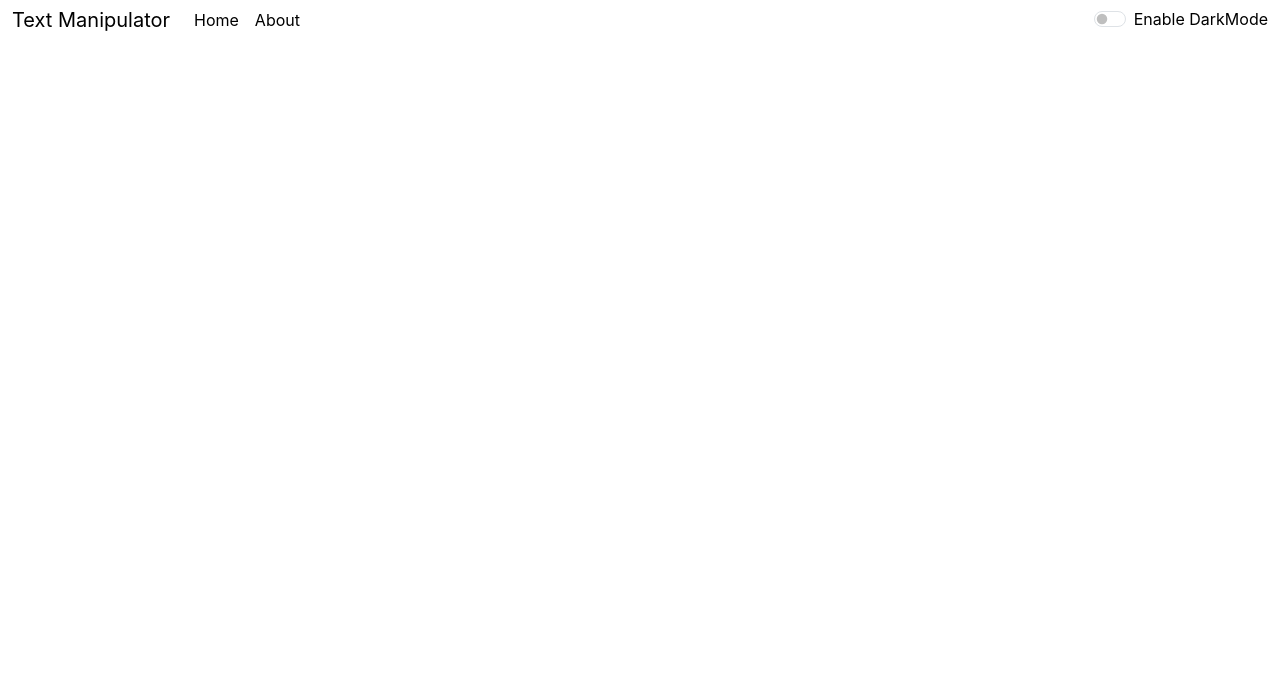
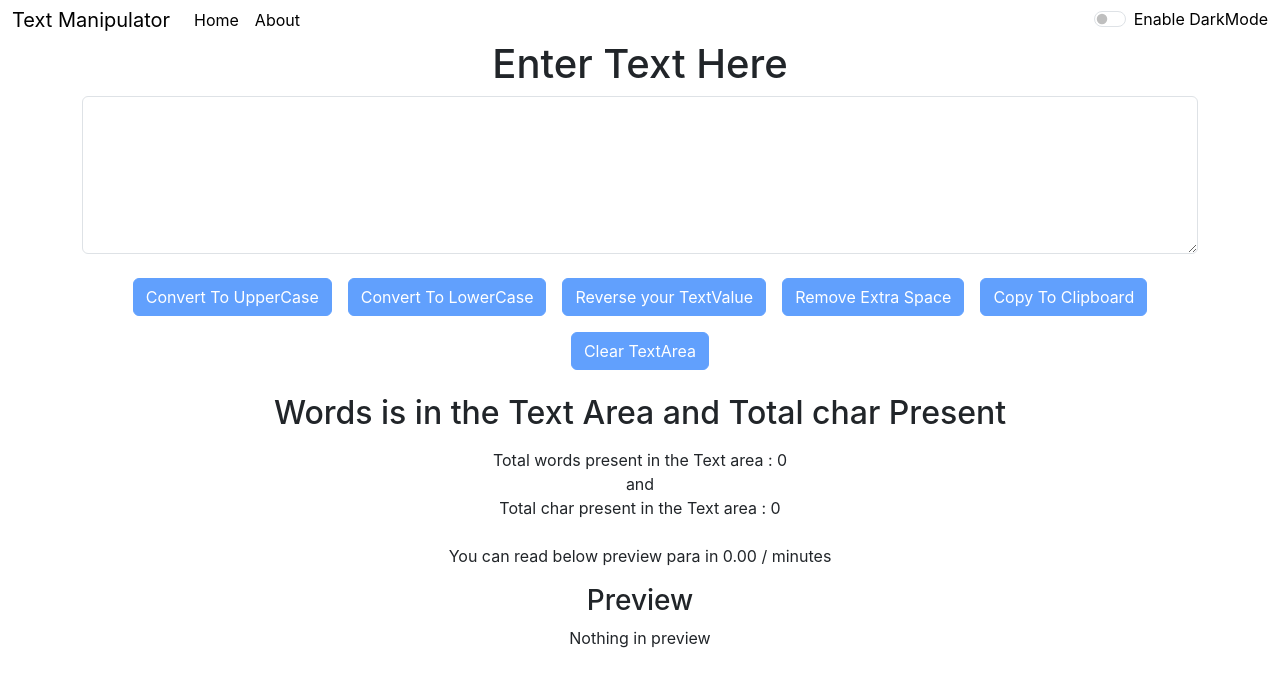
Before and after one commit to Ritik-Datey/text-modifier, a React (Create React App) app: page / in a window 1280 px wide. Shown: the top 686 px of the page. Built offline with nearby package versions, Linux system fonts and the light colour scheme.

Commit message:
basic modification done and utilize a textArea

```diff
--- a/src/App.css
+++ b/src/App.css
@@ -36,3 +36,6 @@
     transform: rotate(360deg);
   }
 } */
+ .App{
+  text-align: center;
+ }
--- a/src/App.js
+++ b/src/App.js
@@ -1,10 +1,12 @@
 import './App.css';
 import NavBar from './components/NavBar';
+import TextArea from './components/TextArea';
 
 function App() {
   return (
     <div className="App">
       <NavBar title="Text Manipulator"/>
+      <TextArea/>
     </div>
   );
 }
--- a/src/components/NavBar.js
+++ b/src/components/NavBar.js
@@ -12,13 +12,13 @@ export default function NavBar(props) {
             setTextColor('white');
             setTextMode('Disable DarkMode');
             document.body.style.backgroundColor='#0d0e1c';
-            document.body.style.color=textColor;
+            document.body.style.color='white';
         }else{
             setMode('white');
             setTextColor('black');
             setTextMode('Enable DarkMode');
             document.body.style.backgroundColor='white';
-            document.body.style.color=textColor;
+            document.body.style.color='black';
         }
     }
   return (
```
Also changed, not shown: 1 other file (tests, documents, lock files or other folders).
